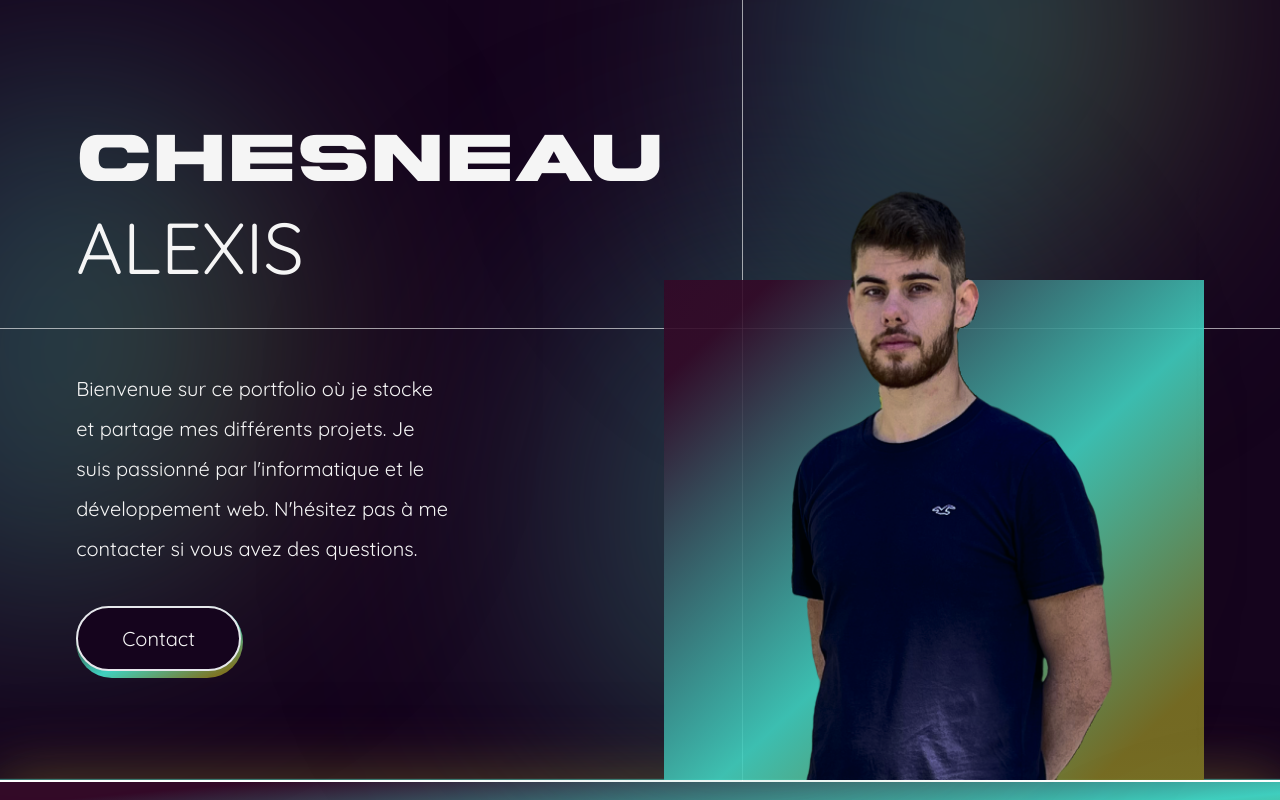
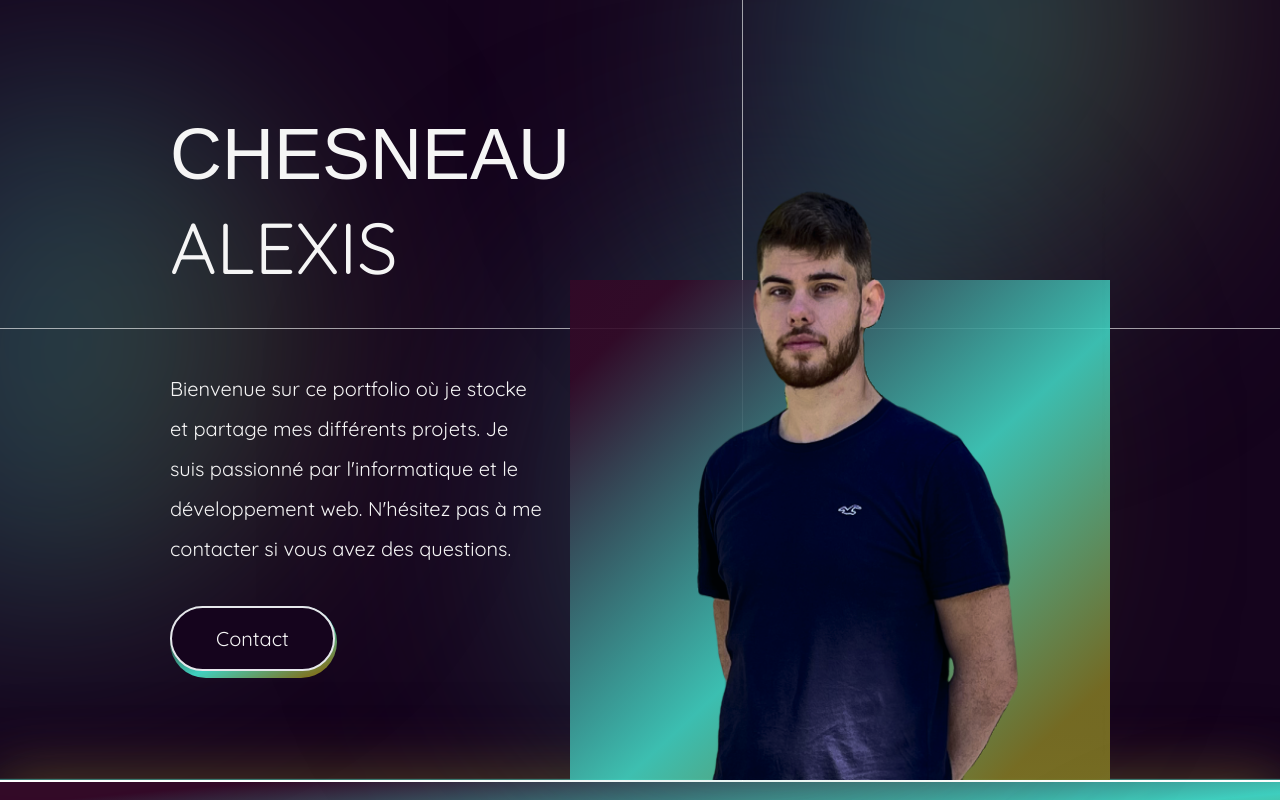
Before and after one commit to AlexisChesneau/Portfolio, a React (Vite) app: page / in a window 1280 px wide. Shown: the top 800 px of the page. Built offline with nearby package versions, Linux system fonts and the light colour scheme.

Commit message:
changement de police pour les h3

```diff
--- a/src/components/Footer.jsx
+++ b/src/components/Footer.jsx
@@ -5,7 +5,7 @@ export default function Footer() {
     <footer className="mt-32 relative">
       <div className="flex flex-col items-center">
         <h2 className="text-5xl text-center w-[55rem] h2ResponsiveGlobal">
-          INTERESSE POUR TRAVAILLER ENSEMBLE
+          INTÉRESSÉ POUR TRAVAILLER ENSEMBLE ?
         </h2>
         <p className="py-10">Envoyer un mail</p>
         <a href="mailto:chesneaualexis64@gmail.com">
--- a/src/components/Projet.jsx
+++ b/src/components/Projet.jsx
@@ -31,7 +31,7 @@ export default function Projet() {
       />
       <h3 className="text-3xl font-extrabold h3ResponsiveGlobal">Projets</h3>
       <h2 className="text-5xl text-center py-6 w-[60rem] h2ResponsiveGlobal">
-        Transforme mes idees en projets numeriques
+        DU CONCEPT À LA RÉALISATION NUMÉRIQUE
       </h2>
       {myProjects.map((project, idx) => (
         <a href={project.lien} target="_blank">
--- a/src/components/Reviews.jsx
+++ b/src/components/Reviews.jsx
@@ -16,7 +16,7 @@ export default function Reviews() {
           Temoignages
         </h3>
         <h2 className="text-5xl text-center py-6 w-[70rem] h2ResponsiveGlobal">
-          Appreciations et retours clients
+          APPRÉCIATIONS ET RETOURS CLIENTS
         </h2>
         <p className="text-lg leading-9 text-center w-[50rem] pResponsiveGlobal">
           Découvrez ce que disent les gens à propos de mes services de
--- a/tailwind.config.js
+++ b/tailwind.config.js
@@ -11,10 +11,17 @@ module.exports = {
 
       fontFamily: {
         sans: ["Quicksand", "sans-serif"],
-        header: ["Rugen", "sans-serif"],
+        header: ["Anton", "sans-serif"],
       },
 
       fontSize: {
+        "5xl": [
+          "3rem",
+          {
+            lineHeight: "1.2",
+            fontWeight: "700",
+          },
+        ],
         "2xl": [
           "2.5rem",
           {
@@ -67,10 +74,10 @@ module.exports = {
       },
 
       scale: {
-        '101': '1.01',
-        '102': '1.02',
-        '103': '1.03',
-        '104': '1.04',
+        101: "1.01",
+        102: "1.02",
+        103: "1.03",
+        104: "1.04",
       },
     },
   },
```
Also changed, not shown: public/font/Anton-Regular.ttf (added), public/font/Rugen.otf (deleted).
